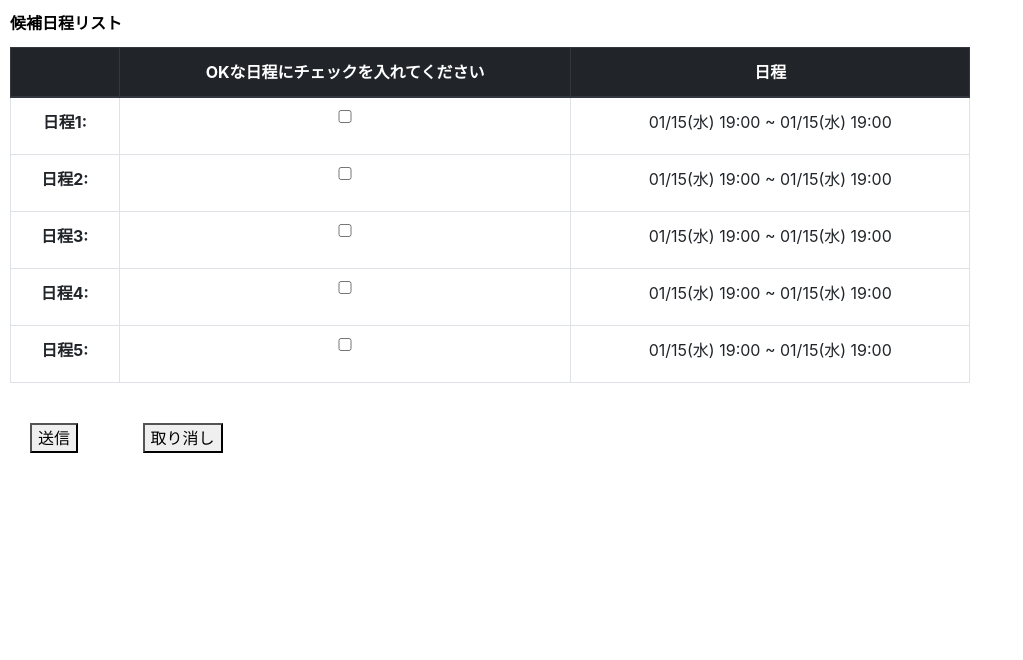
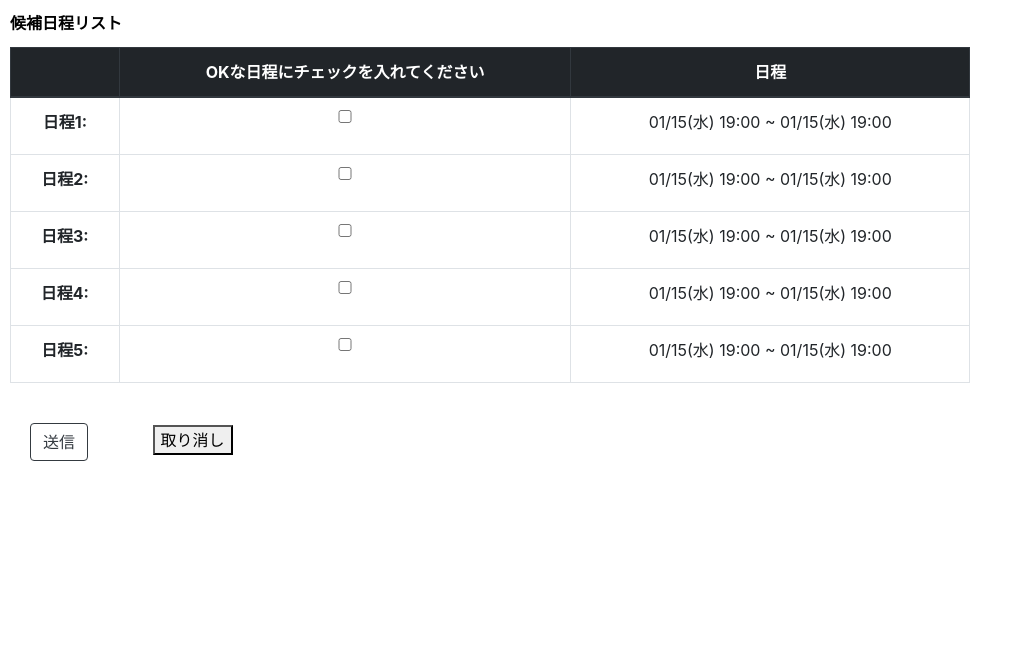
Before and after one commit to ktanonymous/sketch, a Django app: page /base/adjusting/1 in a window 1280 px wide. Shown: the part 61-721 px from the top of the page, without its empty margins (0-1023 px from the left). Run offline with Django 3.2, Linux system fonts and the light colour scheme; tables that the repository leaves empty hold one stand-in row (values such as "Sample post"); some libraries are stand-ins or nearby versions.

Commit message:
make button more beutiful

```diff
--- a/base/templates/adjusting_event.html
+++ b/base/templates/adjusting_event.html
@@ -118,8 +118,8 @@
 
         </tbody>
     </table>
-    <button type="submit" style="margin: 30px;">送信</button>
-    <button type="reset" style="margin: 30px;">取り消し</button>
+    <button type="submit" style="margin: 30px;" class ="btn btn-outline-dark">送信</button>
+    <button type="reset" style="margin: 30px;" class="">取り消し</button>
 </form>
 {% endblock %}
 
--- a/base/templates/propose_event.html
+++ b/base/templates/propose_event.html
@@ -165,10 +165,9 @@
                     {{ form.date3_end.as_hidden }}
                     {{ form.date4_end.as_hidden }}
                     {{ form.date5_end.as_hidden }}
-                    <button type="submit" style="margin: 10px;">送信</button>
-                    <button type="reset" style="margin: 10px;">取り消し</button>
+                    <button type="submit" style="margin: 10px;" class="btn btn-outline-dark">送信</button>
+                    <button type="reset" style="margin: 10px;" id="reset" class="btn btn-outline-dark">取り消し</button>
                 </div>
-
             </div>
         </div>
     </div>
```
